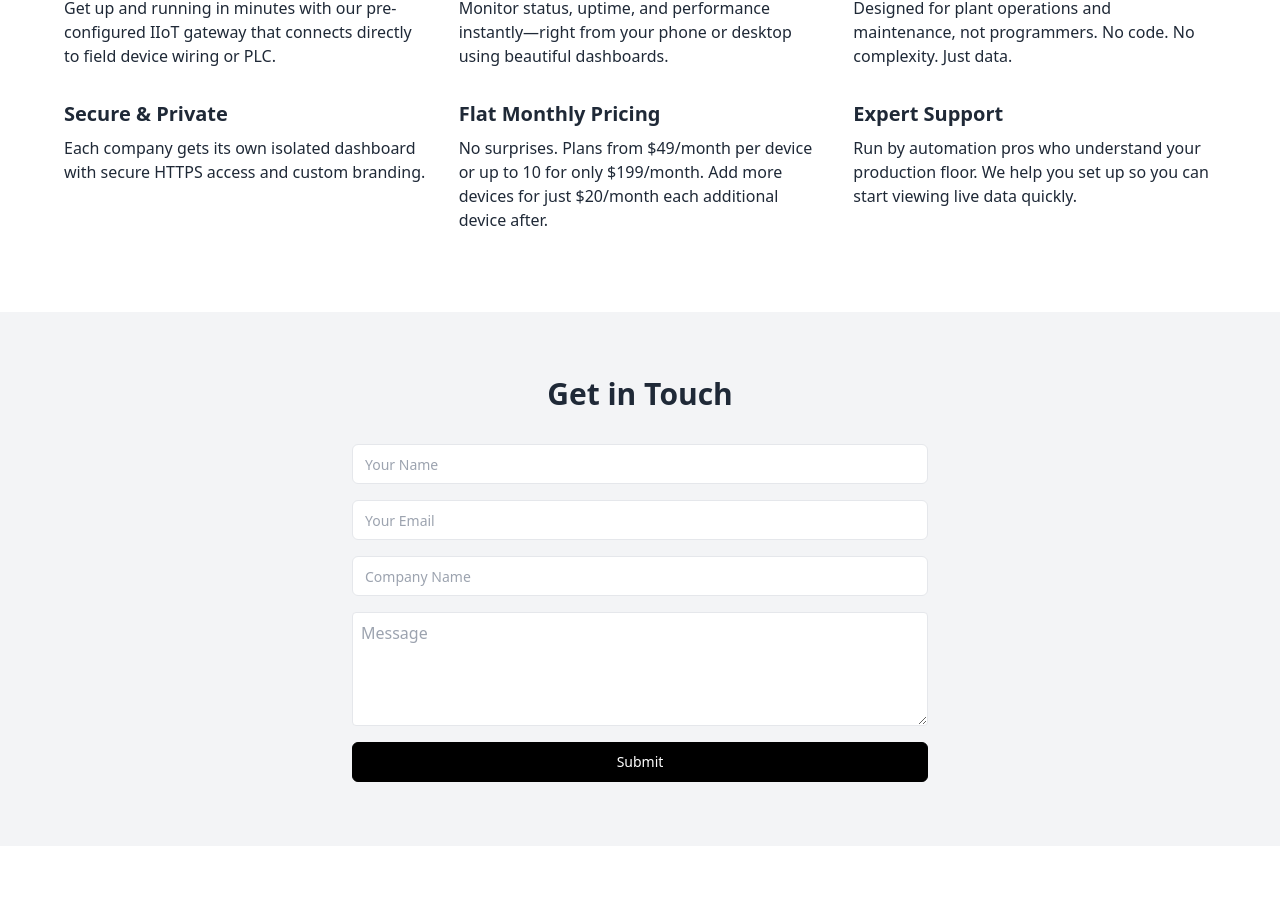
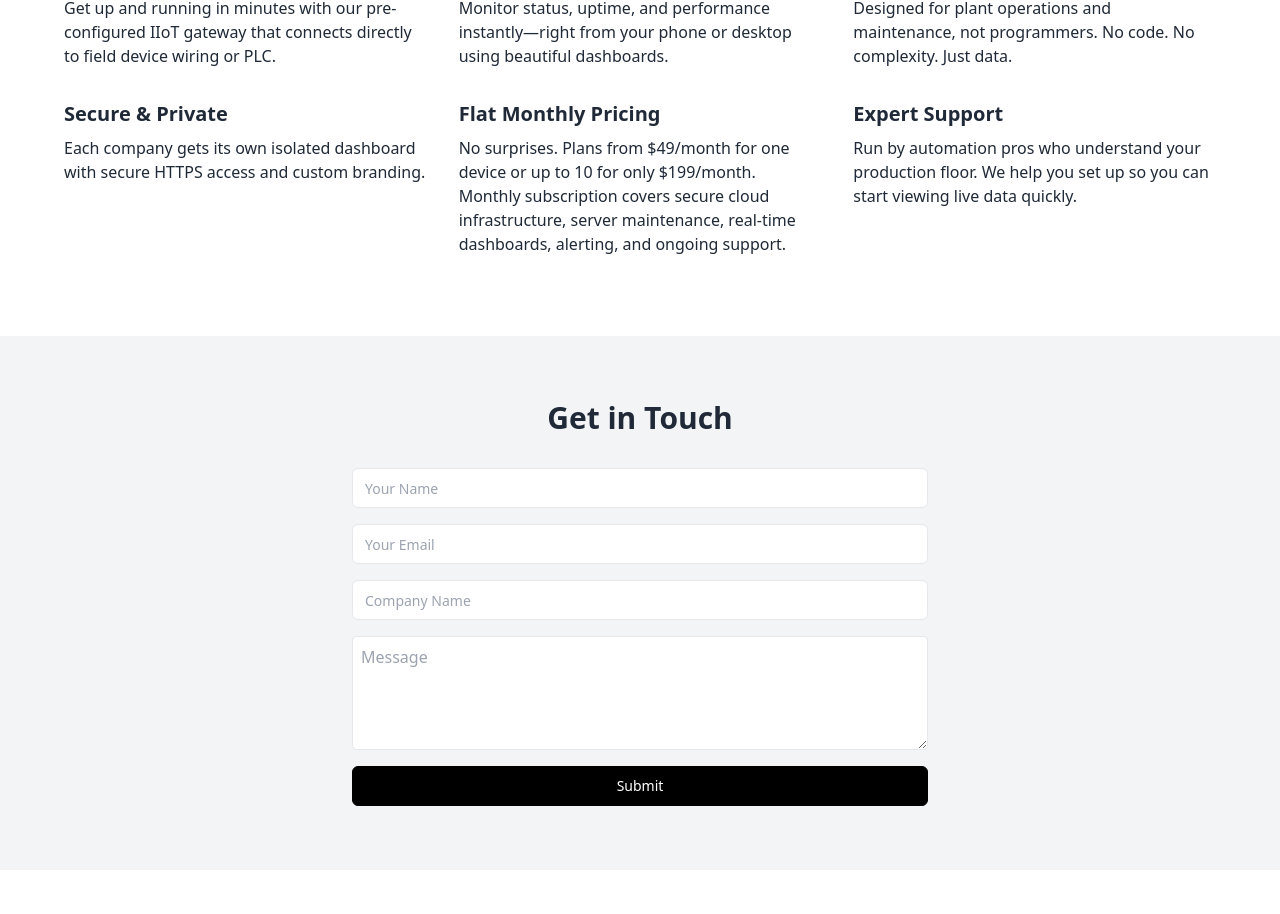
Before and after one commit to domcruz4/quikgateway-site, a Next.js app: page / in a window 1280 px wide. Shown: the part 1014-1928 px from the top of the page. Built offline with nearby package versions, Linux system fonts and the light colour scheme.

Commit message:
Update website with latest changes

```diff
--- a/src/app/page.tsx
+++ b/src/app/page.tsx
@@ -68,7 +68,7 @@ export default function Home() {
           </div>
           <div>
             <h3 className="text-xl font-semibold mb-2">Flat Monthly Pricing</h3>
-            <p>No surprises. Plans from $49/month per device or up to 10 for only $199/month. Add more devices for just $20/month each additional device after.</p>
+            <p>No surprises. Plans from $49/month for one device or up to 10 for only $199/month. Monthly subscription covers secure cloud infrastructure, server maintenance, real-time dashboards, alerting, and ongoing support.</p>
           </div>
           <div>
             <h3 className="text-xl font-semibold mb-2">Expert Support</h3>
```
